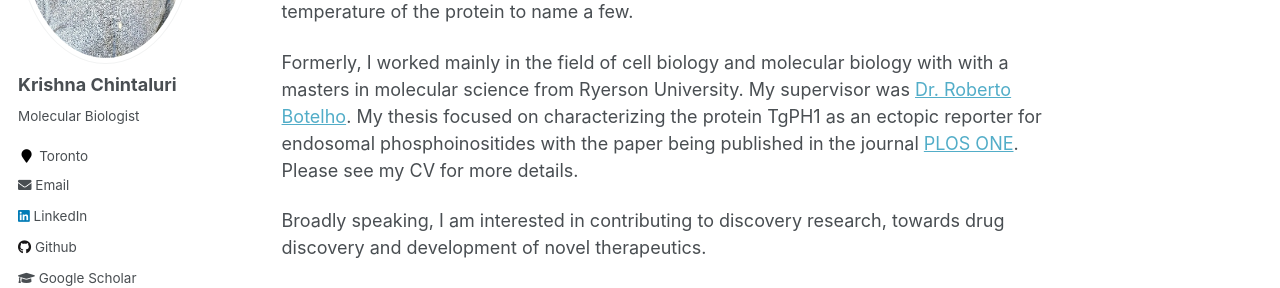
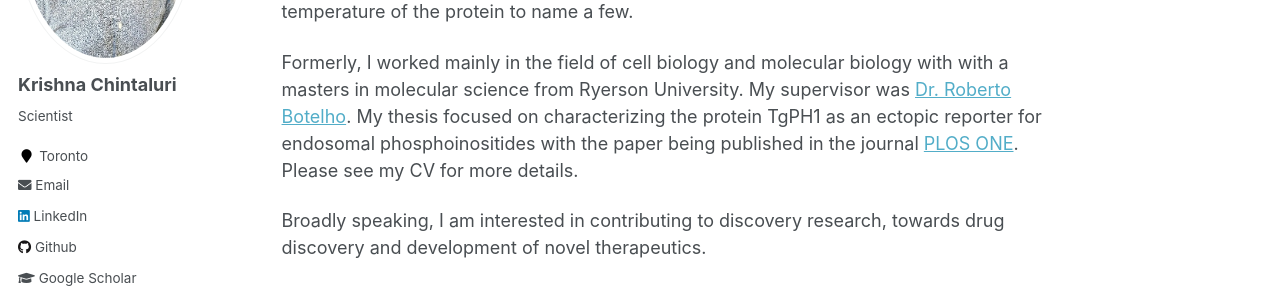
Before and after one commit to chintaluri/chintaluri.github.io, a Jekyll site: the page built from _pages/about.md, in a window 1280 px wide. Shown: the part 297-585 px from the top of the page. Built offline with Jekyll 4.4.1, drawn with Linux system fonts in a browser that asks for light colours; some web fonts are replaced.

Commit message:
Update _config.yml

```diff
--- a/_config.yml
+++ b/_config.yml
@@ -83,7 +83,7 @@ author:
   name             : "Krishna Chintaluri"
 
   avatar           : "index.png"
-  bio              : "Molecular Biologist"
+  bio              : "Scientist"
   location         : "Toronto"
   website          : "http://biotechbites.com/"
   employer         :
```
